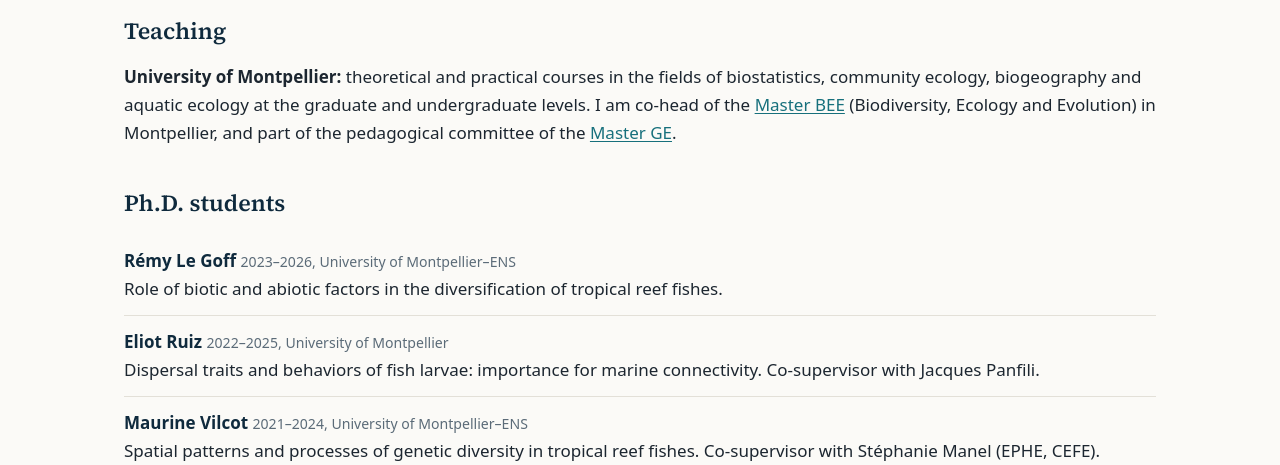
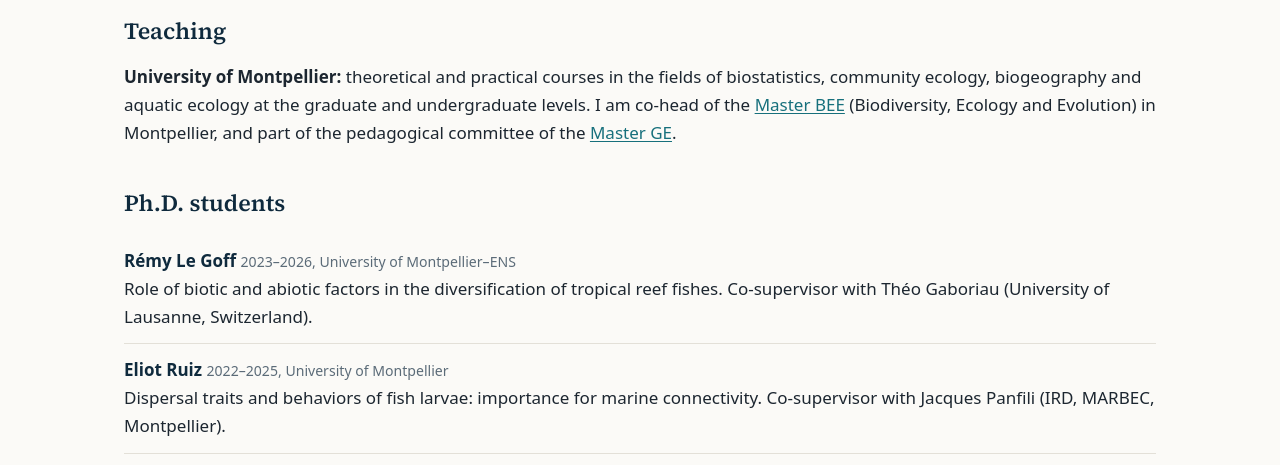
Before and after one commit to fableprieur/fableprieur.github.io, a plain HTML site: page teaching.html in a window 1280 px wide. Shown: the part 296-761 px from the top of the page. Drawn offline with Linux system fonts and the light colour scheme.

Commit message:
Teaching: co-supervisor affiliations for Ruiz and Le Goff
Co-Authored-By: Claude Opus 5.5 <noreply@anthropic.com>
Claude-Session: https://claude.ai/code/session_01KeGJPfi4L6z3jw1TV6tP5p

```diff
--- a/teaching.html
+++ b/teaching.html
@@ -38,8 +38,8 @@
 </section>
 <section>
   <h2>Ph.D. students</h2>
-  <ul class="people"><li><span class="who">Rémy Le Goff</span> <span class="when-sm">2023–2026, University of Montpellier–ENS</span><br>Role of biotic and abiotic factors in the diversification of tropical reef fishes.</li>
-<li><span class="who">Eliot Ruiz</span> <span class="when-sm">2022–2025, University of Montpellier</span><br>Dispersal traits and behaviors of fish larvae: importance for marine connectivity. Co-supervisor with Jacques Panfili.</li>
+  <ul class="people"><li><span class="who">Rémy Le Goff</span> <span class="when-sm">2023–2026, University of Montpellier–ENS</span><br>Role of biotic and abiotic factors in the diversification of tropical reef fishes. Co-supervisor with Théo Gaboriau (University of Lausanne, Switzerland).</li>
+<li><span class="who">Eliot Ruiz</span> <span class="when-sm">2022–2025, University of Montpellier</span><br>Dispersal traits and behaviors of fish larvae: importance for marine connectivity. Co-supervisor with Jacques Panfili (IRD, MARBEC, Montpellier).</li>
 <li><span class="who">Maurine Vilcot</span> <span class="when-sm">2021–2024, University of Montpellier–ENS</span><br>Spatial patterns and processes of genetic diversity in tropical reef fishes. Co-supervisor with Stéphanie Manel (EPHE, CEFE).</li>
 <li><span class="who">Loic Sanchez</span> <span class="when-sm">2021–2024, University of Montpellier</span><br>The use of eDNA to evaluate future range shifts of marine fishes under climate change. Co-supervisor with Stéphanie Manel (EPHE, CEFE).</li>
 <li><span class="who">Théophile Mouton</span> <span class="when-sm">2020–2023</span><br>Temporal dynamics of river macroinvertebrate assemblages under global changes. Co-supervisor with Sylvain Dolédec (University of Lyon).</li>
```
